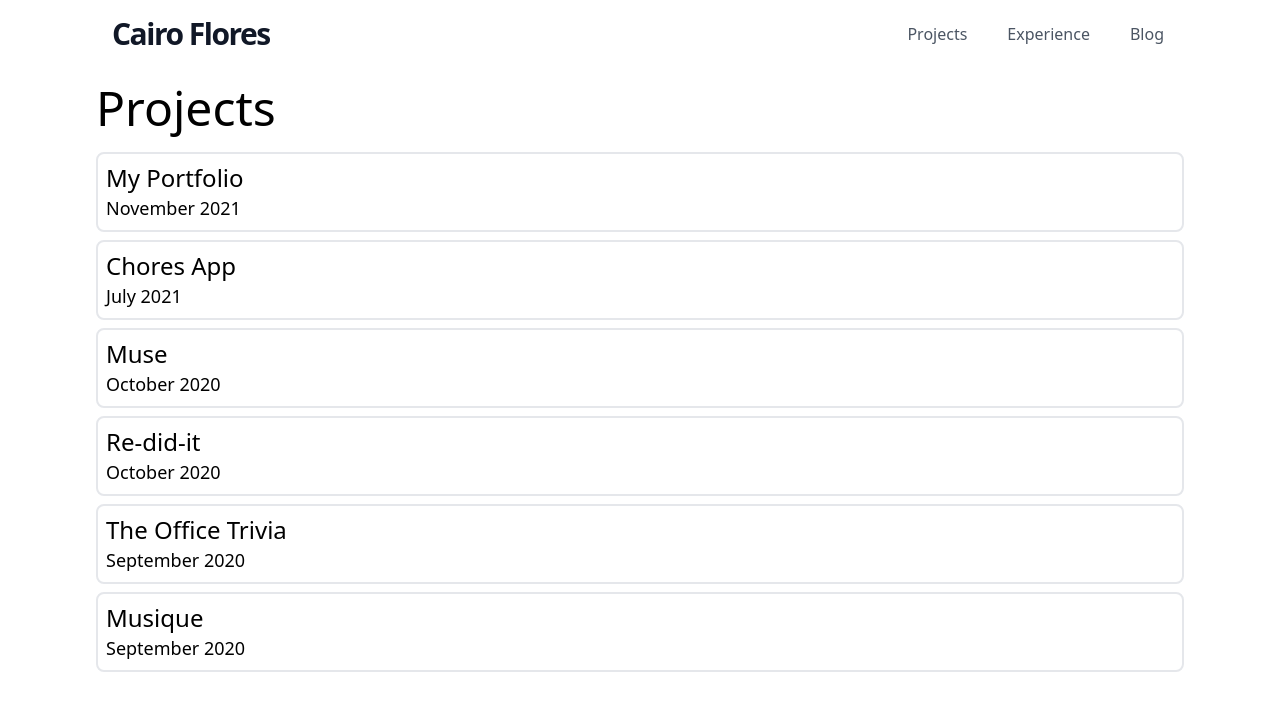
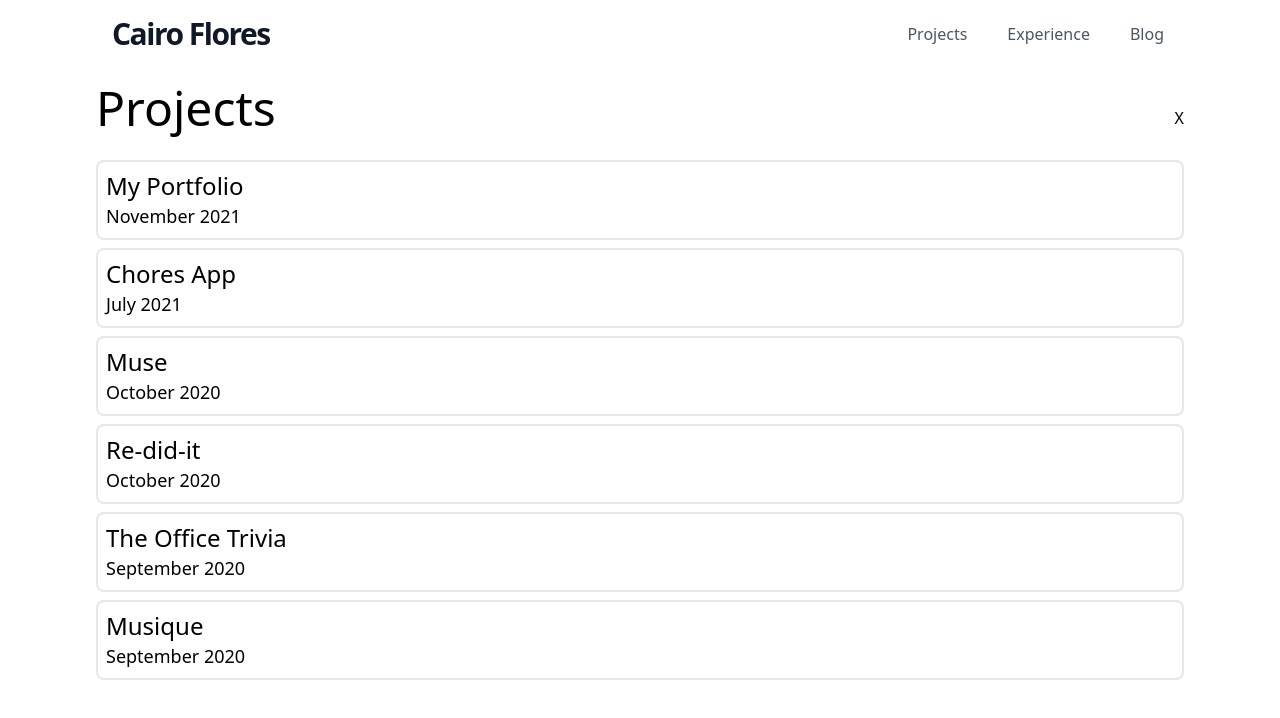
Before and after one commit to cai-py/cairo-flores, a Next.js app: page /projects in a window 1280 px wide. Shown: the top 718 px of the page. Built offline with nearby package versions, Linux system fonts and the light colour scheme.

Commit message:
add filter button - no function yet :(

```diff
--- a/pages/projects.js
+++ b/pages/projects.js
@@ -7,9 +7,12 @@ const Projects = ({allProjectsData}) => {
     return (
         <div className='projectsPage'>
             <Layout>
-                <div>
+                <div className='titleBlock'>
                     <h1 className='text-5xl mb-5'>Projects</h1>
                     {/* ADD SEARCH BAR AND OTHER FILTERS HERE */}
+                    <div className='filterResults'>
+                        <div className='showFilters'>X</div>
+                    </div>
                 </div>
 
                 <ul className=''> {/*FLEXBOX, create cards for each project, maybe different view options*/}
--- a/styles/global.css
+++ b/styles/global.css
@@ -33,8 +33,15 @@ html, body, #__next, .home {
     margin-left: 2rem;
 }
 
+.titleBlock {
+    display: flex;
+    justify-content: space-between;
+    align-items: center;
+}
 
-
+.showFilters {
+    text-align: center;
+}
 
 
 
```
